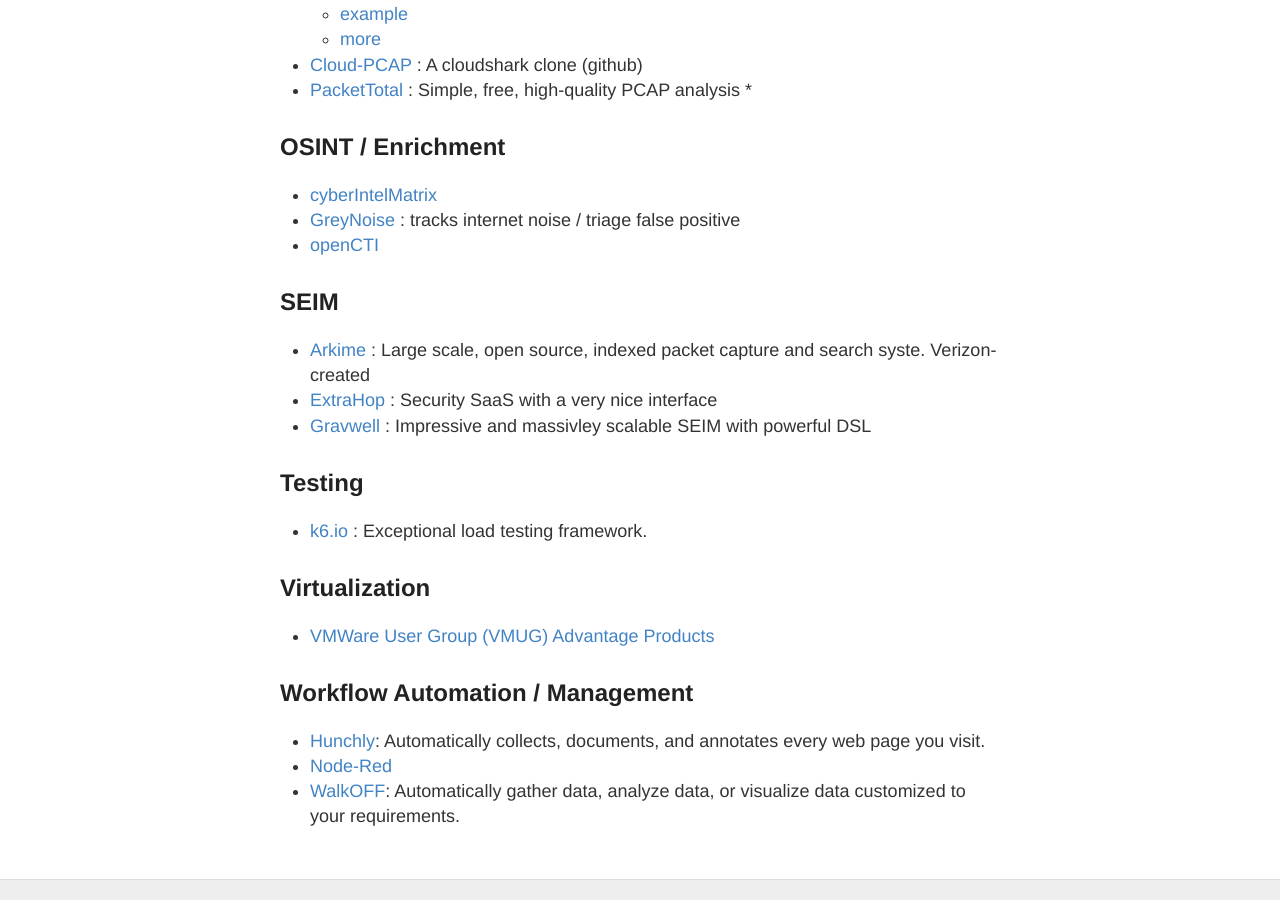
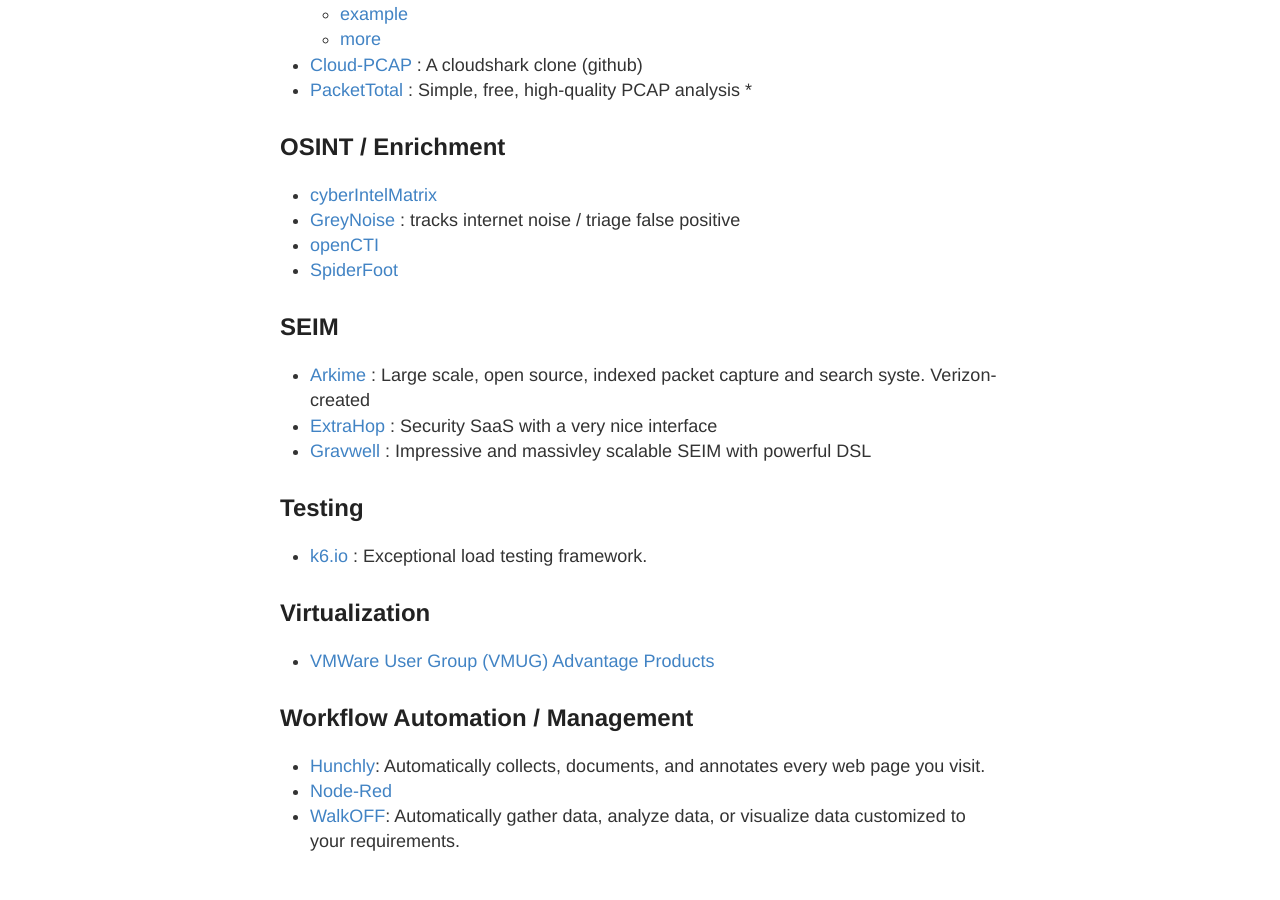
Before and after one commit to stevehenderson/stevehenderson.github.io, a Jekyll site: the page built from tools.md, in a window 1280 px wide and 900 px high, scrolled down 526 px. Built offline with Jekyll 4.4.1, drawn with Linux system fonts in a browser that asks for light colours; our own code applies the rules of GitHub Pages for plain Markdown files.

Commit message:
Update tools.md

```diff
--- a/tools.md
+++ b/tools.md
@@ -16,6 +16,7 @@
    * [cyberIntelMatrix](https://cyberintelmatrix.com/)
    * [GreyNoise](https://www.greynoise.io/) : tracks internet noise / triage false positive
    * [openCTI](https://www.opencti.io/en/)
+   * [SpiderFoot](https://www.spiderfoot.net/)
 
 ## SEIM
    * [Arkime](https://github.com/arkime/arkime) :  Large scale, open source, indexed packet capture and search syste.  Verizon-created
```
